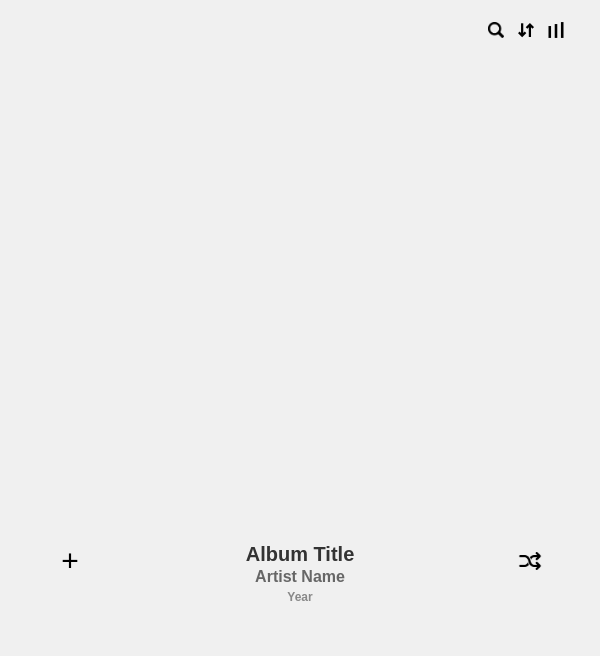
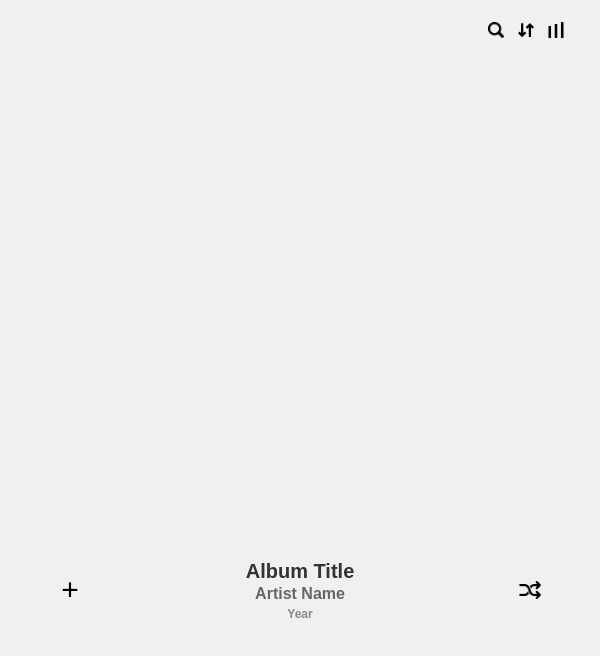
Before and after one commit to WhatToSpin/WhatToSpin, an Electron app: page src/index.html in a window 600 px wide. Drawn offline with nearby package versions, Linux system fonts and the light colour scheme; no server answers.

Commit message:
more resizing

```diff
--- a/src/main.js
+++ b/src/main.js
@@ -17,6 +17,8 @@ async function createWindow() {
             preload: path.join(__dirname, 'preload.js')
         }
     });
+
+    mainWindow.setAspectRatio(600/380);
 
     mainWindow.loadFile(path.join(__dirname, 'index.html'));
     mainWindow.show();
--- a/src/styles.css
+++ b/src/styles.css
@@ -361,7 +361,6 @@ button, .cover, .shuffle-icon, .add-icon, .info-icon, .search-bar, .search-bar i
     filter: brightness(1) drop-shadow(0 1.8vh 0.9vh rgba(0, 0, 0, 0.3));
 }
 
-
 .cover.center.hidden,
 .cover.left.hidden,
 .cover.right.hidden,
@@ -375,15 +374,15 @@ button, .cover, .shuffle-icon, .add-icon, .info-icon, .search-bar, .search-bar i
     display: flex;
     align-items: center;
     justify-content: center;
-    margin-top: 15px;
+    margin-top: 2.5vh;
     margin-bottom: 0px;
-    min-height: 80px;
+    min-height: 13vh;
 }
 
 .album-info {
     text-align: center;
     flex: 1;
-    max-width: 400px;
+    max-width: 67vw;
     overflow: hidden;
 }
 
```
